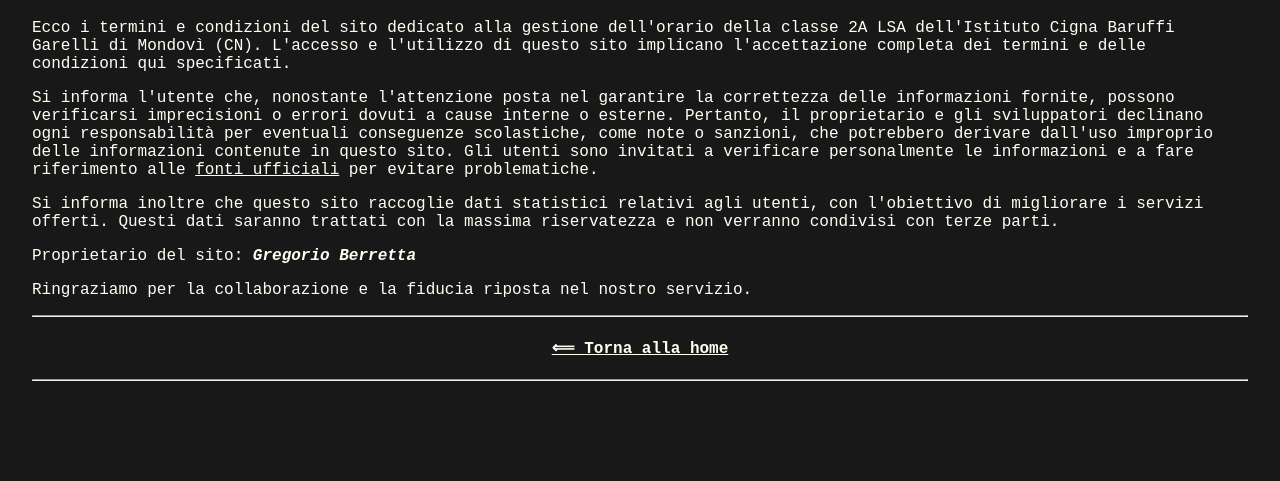
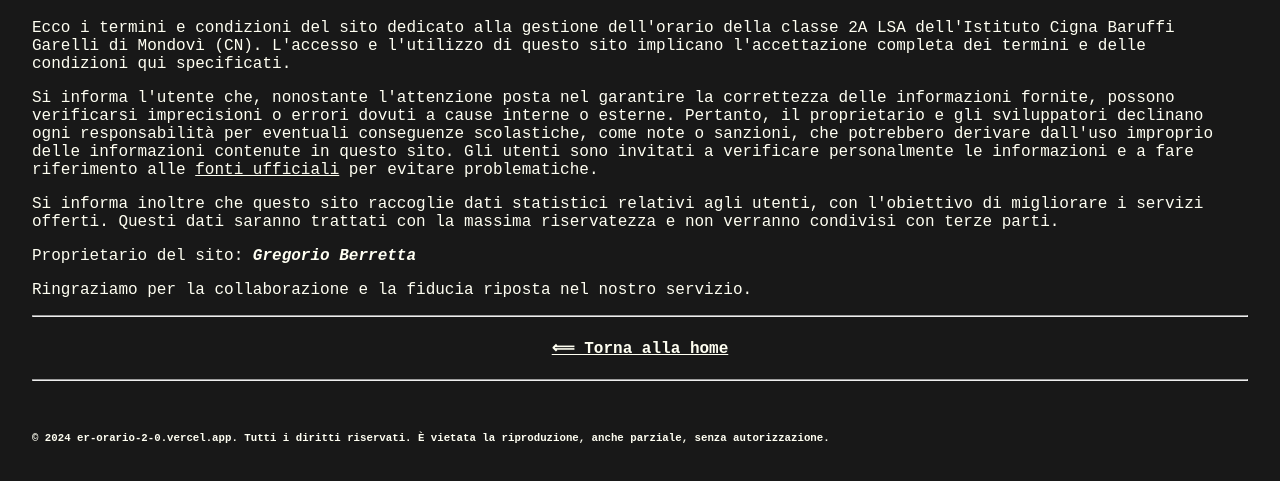
Before and after one commit to ingegnere-09/Er-Orario-2.0, a plain HTML site: page term.html in a window 1280 px wide. Shown: the part 61-542 px from the top of the page. Drawn offline with Linux system fonts and the light colour scheme.

Commit message:
Update term.html

```diff
--- a/term.html
+++ b/term.html
@@ -37,5 +37,6 @@
     </h4>
     <hr>
     <br>
+    <h6>© 2024 er-orario-2-0.vercel.app. Tutti i diritti riservati. È vietata la riproduzione, anche parziale, senza autorizzazione.</h6>
 </body>
 </html>
```
